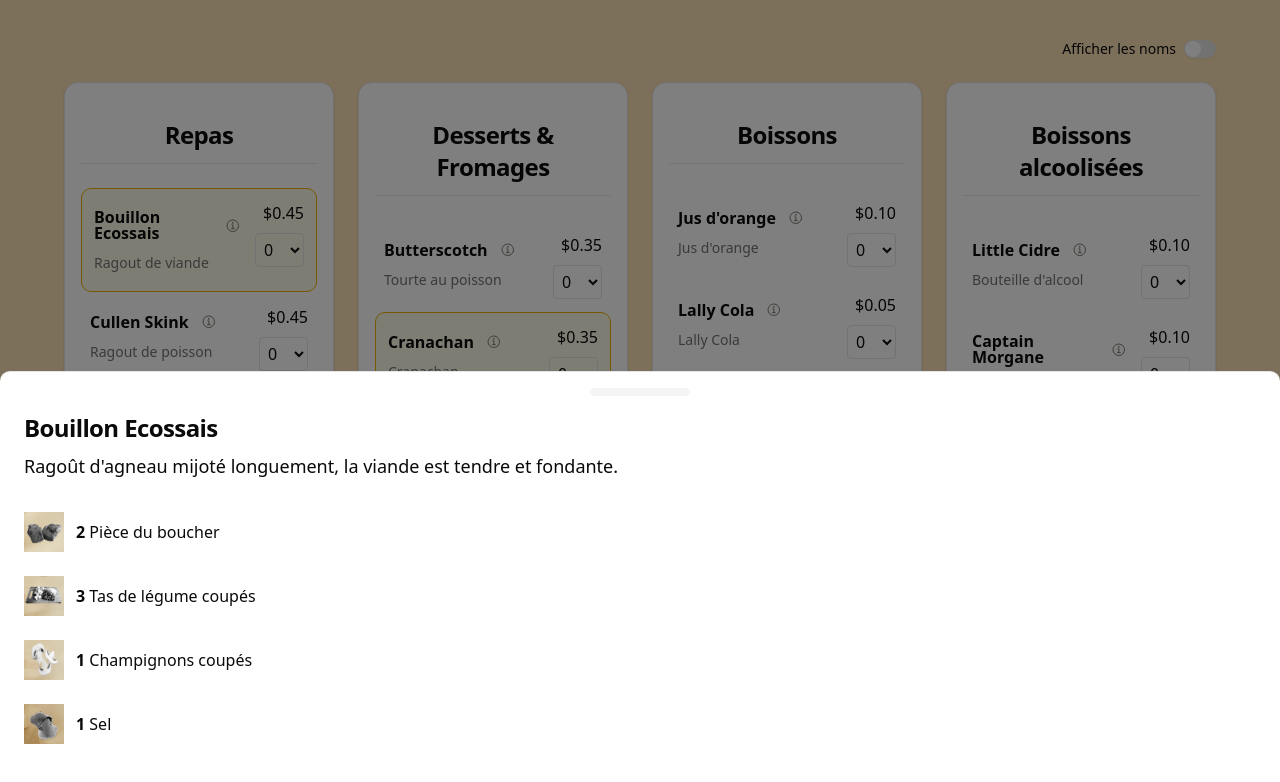
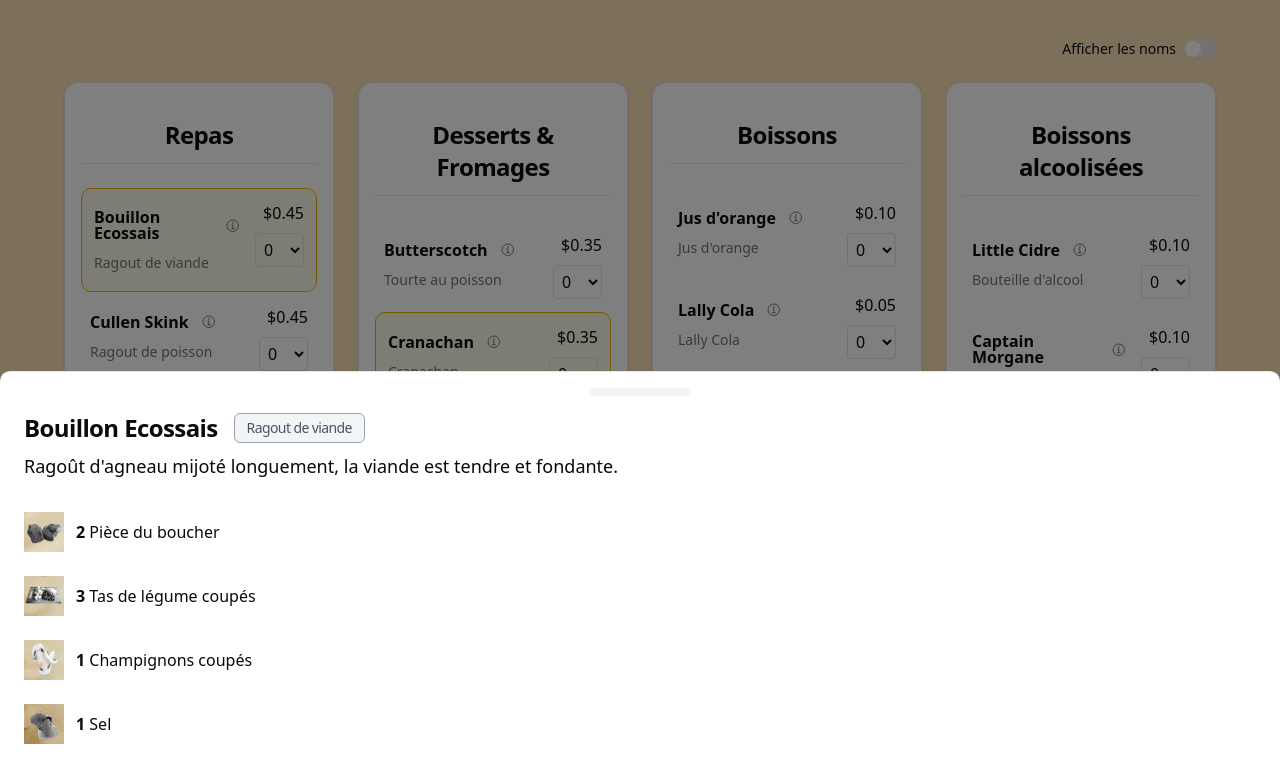
Before and after one commit to dantin-durand/L-Orcanie, a React (Vite) app: page / in a window 1280 px wide. Both pictures are taken after a click on the button 233 px from the left and 225 px from the top of the page. Shown: the top 782 px of the page. Built offline with nearby package versions, Linux system fonts and the light colour scheme.

Commit message:
feat: ajout de l'affichage du nom réel dans le composant MenuItemDetails

```diff
--- a/src/features/menu/components/MenuItemCard.tsx
+++ b/src/features/menu/components/MenuItemCard.tsx
@@ -53,6 +53,7 @@ export function MenuItemSection({
                 {showRealName ? dish.realName : dish.label}{" "}
                 <MenuItemDetails
                   name={showRealName ? dish.realName : dish.label}
+                  realname={showRealName ? dish.label : dish.realName}
                   description={dish.description}
                   ingredients={dish.intredients}
                 />
--- a/src/features/menu/components/MenuItemDetails.tsx
+++ b/src/features/menu/components/MenuItemDetails.tsx
@@ -8,12 +8,14 @@ import type { DishIngredient } from "../data/menu";
 
 interface MenuItemDetailsProps {
   name: string;
+  realname: string;
   description?: string;
   ingredients?: DishIngredient[];
 }
 
 export function MenuItemDetails({
   name,
+  realname,
   description,
   ingredients,
 }: MenuItemDetailsProps) {
@@ -58,8 +60,11 @@ export function MenuItemDetails({
       <DrawerContent className="pb-10">
         <div className="px-6 py-4 flex flex-col gap-6">
           <div className="flex flex-col gap-2">
-            <Heading1 className="text-2xl text-left">
+            <Heading1 className="text-2xl text-left flex items-center gap-x-4 gap-y-1 flex-wrap">
               {name || "Détails du plat"}
+              <span className="text-sm bg-gray-100 px-3 py-1 rounded-sm border border-gray-400 text-gray-600 font-medium ">
+                {realname}
+              </span>
             </Heading1>
             <p className="text-lg">
               {description || "Aucune description disponible."}
```
